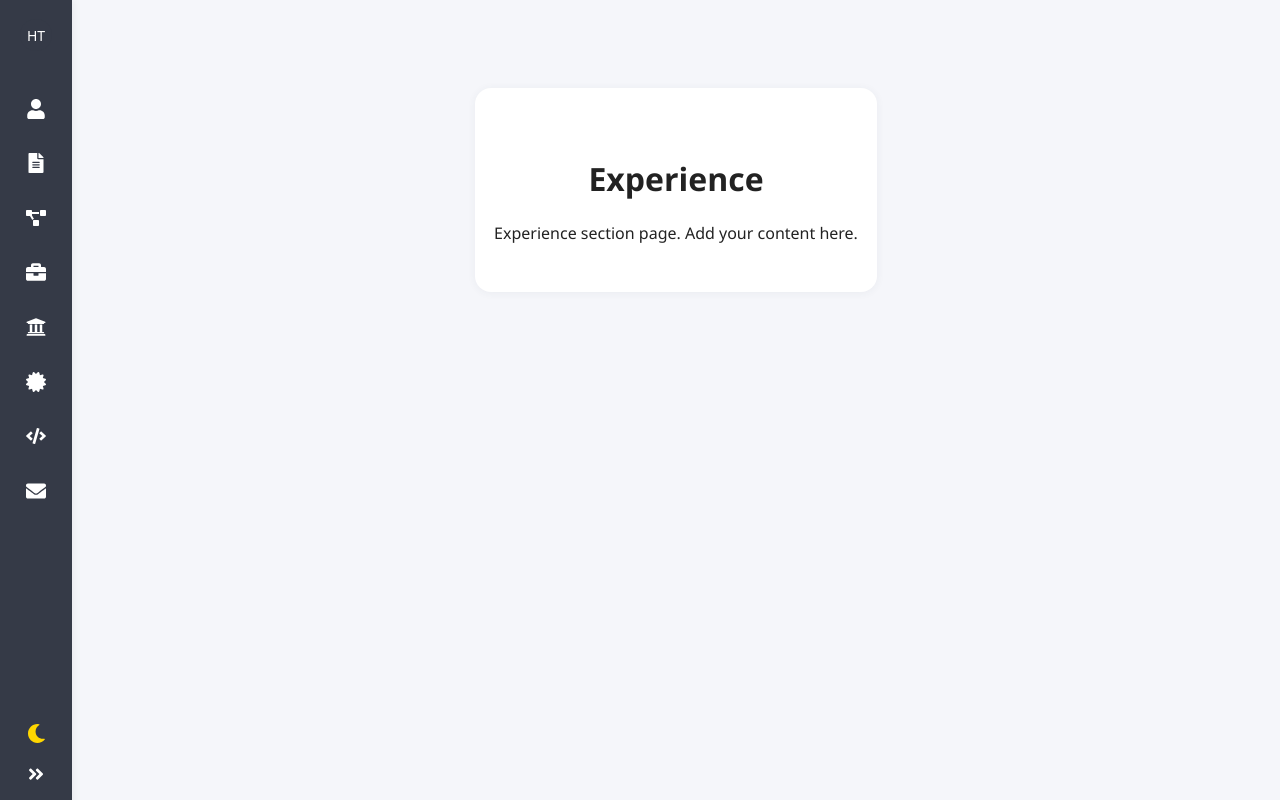
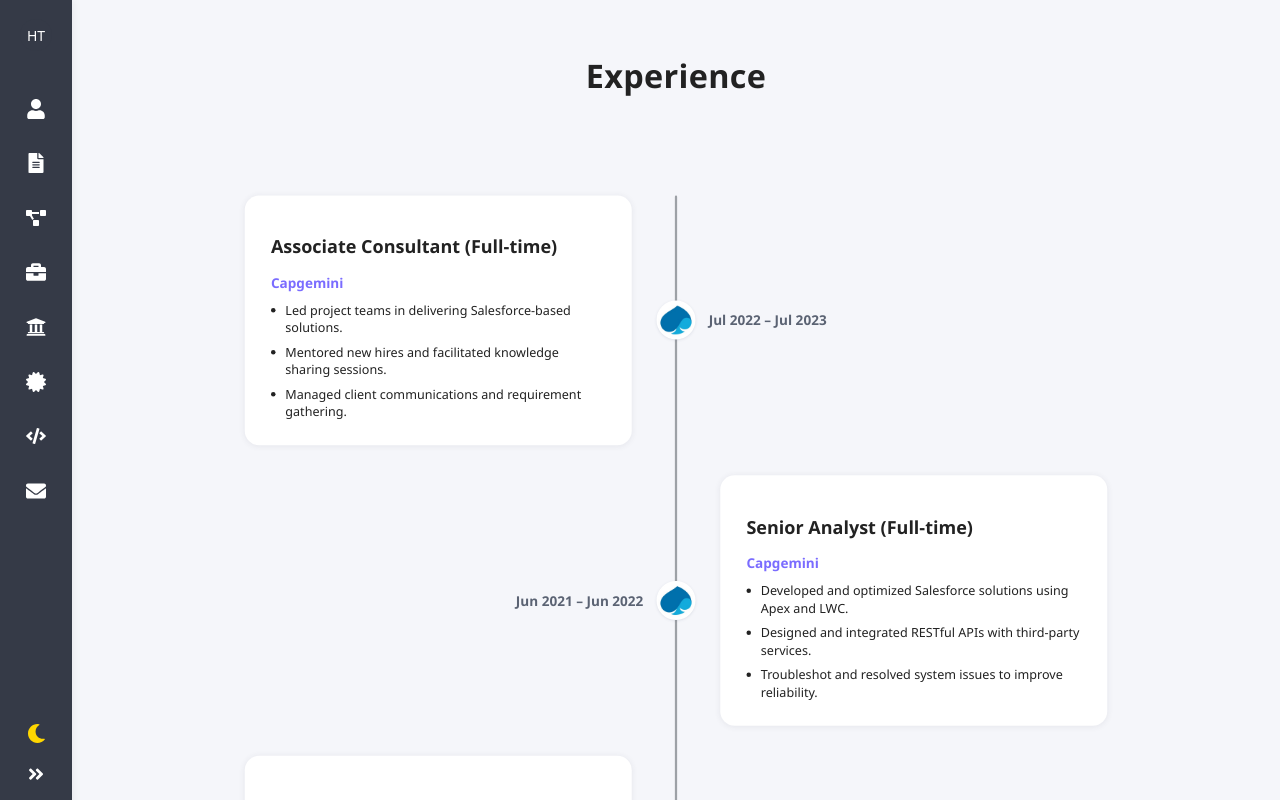
Before and after one commit to hemasundar-tatipudi/Portfoilo, a React (Create React App) app in the folder my-portfolio/: page /experience in a window 1280 px wide. Shown: the top 800 px of the page. Built offline with nearby package versions, Linux system fonts and the light colour scheme.

Commit message:
Updated - Pages, ExperiencePage, ResumePage

```diff
--- a/my-portfolio/src/App.css
+++ b/my-portfolio/src/App.css
@@ -522,3 +522,218 @@
   60% { opacity: 0.5; }
   100% { opacity: 0; }
 }
+
+/* ExperiencePage.js */
+
+/* EXPERIENCE */
+
+.exp3-page-container {
+  max-width: 1500px;
+  margin: 2em auto 0 auto;
+  min-height: 100vh;
+  padding-bottom: 0em;
+  position: relative;
+  transform: scale(0.75);
+  transform-origin: top center;
+  overflow: hidden;
+}
+.exp3-title {
+  text-align: center;
+  font-size: 2.7em;
+  font-weight: 900;
+  margin-bottom: 3em;
+  letter-spacing: 0.01em;
+}
+.exp3-timeline {
+  display: flex;
+  flex-direction: column;
+  position: relative;
+  width: 100%;
+  min-height: 400px;
+}
+.exp3-row {
+  display: grid;
+  grid-template-columns: 1fr 60px 1fr;
+  align-items: center;
+  margin-bottom: 2.5em;
+  position: relative;
+  z-index: 1;
+  min-height: 112px;
+}
+.exp3-col {
+  min-height: 80px;
+  display: flex;
+  justify-content: center;
+  align-items: center;
+}
+.exp3-col-left,
+.exp3-col-right {
+  width: 100%;
+  min-width: 200px;
+  position: relative;
+  display: flex;
+  align-items: center;
+  justify-content: flex-end;
+}
+.exp3-col-right {
+  justify-content: flex-start;
+}
+.exp3-card {
+  background: #fff;
+  border-radius: 1.2em;
+  box-shadow: 0 1px 8px rgba(50,60,80,0.09);
+  padding: 2em 2.2em 1.5em 2.2em;
+  text-align: left;
+  width: 90%;
+  margin: 0 auto;
+  box-sizing: border-box;
+}
+.exp3-company {
+  color: #7a6cff;
+  font-weight: 700;
+  font-size: 1.13em;
+  margin-bottom: 0.7em;
+}
+.exp3-card ul {
+  padding-left: 1.2em;
+  margin: 0.8em 0 0 0;
+}
+.exp3-card li {
+  margin-bottom: 0.6em;
+  font-size: 1.05em;
+}
+.exp3-col-center {
+  display: flex;
+  flex-direction: column;
+  align-items: center;
+  position: relative;
+  width: 60px;
+  min-width: 38px;
+  z-index: 2;
+}
+.exp3-logo-stack {
+  display: flex;
+  align-items: center;
+  justify-content: center;
+  height: 56px;
+}
+.exp3-logo {
+  width: 48px;
+  height: 48px;
+  border-radius: 50%;
+  background: #fff;
+  object-fit: contain;
+  box-shadow: 0 1px 4px rgba(60,80,110,0.13);
+  border: 2.5px solid #ffffff;
+  z-index: 2;
+}
+.exp3-date {
+  color: #5b6373;
+  font-size: 1.13em;
+  font-weight: 600;
+  text-align: center;
+  min-width: 46px;
+  margin: 0 0.75em;
+  white-space: nowrap;
+  padding: 0;
+  display: flex;
+  align-items: center;
+}
+.exp3-date-right {
+  justify-content: flex-start;
+  margin-left: 0.15em;
+}
+.exp3-date-left {
+  justify-content: flex-end;
+  margin-right: 0.15em;
+}
+/* Timeline line */
+.exp3-timeline-line {
+  position: absolute;
+  left: 50%;
+  top: 0;
+  width: 3px;
+  height: 100%;
+  background: #9da1a6;
+  z-index: 0;
+  border-radius: 2px;
+  transform: translateX(-50%);
+}
+
+/* ----------- MOBILE/TABLET ------------- */
+@media (max-width: 850px) {
+  .exp3-page-container {
+    transform: none !important;
+    max-width: 99vw;
+    min-height: unset;
+    padding-left: 0.2em;
+    padding-right: 0.2em;
+  }
+  .exp3-timeline-line {
+    display: none !important;
+  }
+  .exp3-row {
+    grid-template-columns: 1fr !important;
+    margin-bottom: 2.2em;
+  }
+  .exp3-col-center { display: none !important; }
+  .exp3-col-left, .exp3-col-right {
+    justify-content: center !important;
+    min-width: unset;
+    width: 100%;
+    padding: 0;
+  }
+  .exp3-card-group-mobile {
+    width: 100%;
+    display: flex;
+    flex-direction: column;
+    align-items: stretch;
+  }
+  .exp3-card {
+    width: 90vw;
+    min-width: unset;
+    max-width: 90vw;
+    padding: 1.2em 1em;
+    margin: 0.5em auto 1.4em auto;
+    box-sizing: border-box;
+    border-radius: 1em;
+  }
+  .exp3-title { font-size: 2em; margin-bottom: 2em;}
+  .exp3-date {
+    min-width: unset;
+    margin: 0 0 0.5em 0;
+    font-size: 1.1em;
+    justify-content: center !important;
+    text-align: center;
+    width: 100%;
+  }
+}
+@media (max-width: 600px) {
+  .exp3-title { font-size: 1.4em; }
+  .exp3-card {
+    font-size: 0.98em;
+    width: 97vw;
+    padding: 1em 0.6em;
+    margin: 0.5em auto 1em auto;
+  }
+}
+
+/* DARK MODE */
+body.dark .exp3-card {
+  background: #23242b;
+  color: #e5eaf4;
+  box-shadow: 0 1px 8px rgba(20,30,40,0.17);
+}
+body.dark .exp3-timeline-line {
+  background: #30344d;
+}
+body.dark .exp3-logo {
+  background: #23242b;
+  border: 2.5px solid #63ffe4;
+}
+body.dark .exp3-company {
+  color: #68e6ff;
+}
+body.dark .exp3-date {
+  color: #a4b7ca;
+}
--- a/my-portfolio/src/pages/ExperiencePage.js
+++ b/my-portfolio/src/pages/ExperiencePage.js
@@ -1,14 +1,141 @@
 import React from "react";
 import Navbar from "../components/Navbar";
+import capgeminiLogo from "../assets/capgemini-logo.png";
+import brainweaveLogo from "../assets/brainweave-logo.png";
+
+// Simple hook to check if mobile (you can move to a util)
+function useIsMobile() {
+  const [isMobile, setIsMobile] = React.useState(window.innerWidth <= 850);
+  React.useEffect(() => {
+    const onResize = () => setIsMobile(window.innerWidth <= 850);
+    window.addEventListener("resize", onResize);
+    return () => window.removeEventListener("resize", onResize);
+  }, []);
+  return isMobile;
+}
+
+const experiences = [
+  {
+    title: "Associate Consultant (Full-time)",
+    company: "Capgemini",
+    logo: capgeminiLogo,
+    period: "Jul 2022 – Jul 2023",
+    bullets: [
+      "Led project teams in delivering Salesforce-based solutions.",
+      "Mentored new hires and facilitated knowledge sharing sessions.",
+      "Managed client communications and requirement gathering.",
+    ],
+  },
+  {
+    title: "Senior Analyst (Full-time)",
+    company: "Capgemini",
+    logo: capgeminiLogo,
+    period: "Jun 2021 – Jun 2022",
+    bullets: [
+      "Developed and optimized Salesforce solutions using Apex and LWC.",
+      "Designed and integrated RESTful APIs with third-party services.",
+      "Troubleshot and resolved system issues to improve reliability.",
+    ],
+  },
+  {
+    title: "Senior Analyst (Internship)",
+    company: "Capgemini",
+    logo: capgeminiLogo,
+    period: "Jan 2021 – May 2021",
+    bullets: [
+      "Developed tools to automate manual tasks in Salesforce.",
+      "Supported the full project life cycle for client implementations.",
+    ],
+  },
+  {
+    title: "Marketing Promoter (Internship)",
+    company: "BrainWeave",
+    logo: brainweaveLogo,
+    period: "Mar 2019 – Apr 2019",
+    bullets: [
+      "Promoted BrainWeave's brand on campus and at events.",
+      "Coordinated with marketing team to increase brand awareness.",
+    ],
+  },
+];
 
 export default function ExperiencePage({ navProps }) {
+  const isMobile = useIsMobile();
+  // Most recent first
+  const ordered = experiences.slice();
+
   return (
     <div className="App">
       <Navbar {...navProps} />
-      <div className={`main-vertical-container${navProps.isMobile ? " mobile" : ""}`}>
-        <div className="about-page-container">
-          <h1>Experience</h1>
-          <p>Experience section page. Add your content here.</p>
+      <div className={`main-vertical-container${navProps && navProps.isMobile ? " mobile" : ""}`}>
+        <div className="exp3-page-container">
+          <h1 className="exp3-title">Experience</h1>
+          <div className="exp3-timeline">
+            {!isMobile && <div className="exp3-timeline-line" />}
+            {ordered.map((exp, idx) => {
+              if (isMobile) {
+                // Mobile: Date always above card
+                return (
+                  <div className="exp3-row" key={idx}>
+                    <div className="exp3-card-group-mobile">
+                      <div className="exp3-date">{exp.period}</div>
+                      <div className="exp3-card">
+                        <h2>{exp.title}</h2>
+                        <div className="exp3-company">{exp.company}</div>
+                        <ul>
+                          {exp.bullets.map((b, i) => (
+                            <li key={i}>{b}</li>
+                          ))}
+                        </ul>
+                      </div>
+                    </div>
+                  </div>
+                );
+              } else {
+                // Desktop: Alternate left/right
+                const isLeft = idx % 2 === 0;
+                return (
+                  <div className="exp3-row" key={idx}>
+                    <div className="exp3-col exp3-col-left">
+                      {isLeft ? (
+                        <div className="exp3-card">
+                          <h2>{exp.title}</h2>
+                          <div className="exp3-company">{exp.company}</div>
+                          <ul>
+                            {exp.bullets.map((b, i) => (
+                              <li key={i}>{b}</li>
+                            ))}
+                          </ul>
+                        </div>
+                      ) : (
+                        <div className="exp3-date exp3-date-right">{exp.period}</div>
+                      )}
+                    </div>
+                    <div className="exp3-col exp3-col-center">
+                      <div className="exp3-logo-stack">
+                        <img src={exp.logo} alt={exp.company} className="exp3-logo" />
+                      </div>
+                    </div>
+                    <div className="exp3-col exp3-col-right">
+                      {!isLeft ? (
+                        <div className="exp3-card">
+                          <h2>{exp.title}</h2>
+                          <div className="exp3-company">{exp.company}</div>
+                          <ul>
+                            {exp.bullets.map((b, i) => (
+                              <li key={i}>{b}</li>
+                            ))}
+                          </ul>
+                        </div>
+                      ) : (
+                        <div className="exp3-date exp3-date-left">{exp.period}</div>
+                      )}
+                    </div>
+                  </div>
+                );
+              }
+            })}
+          </div>
         </div>
       </div>
     </div>
--- a/my-portfolio/src/sections/Certifications.js
+++ b/my-portfolio/src/sections/Certifications.js
@@ -2,7 +2,6 @@
 export default (
   <ul>
     <li>Salesforce Certified Administrator</li>
-    <li>Salesforce Platform Developer I</li>
-    {/* Add more */}
+    <li>Salesforce Certified Platform Developer I</li>
   </ul>
 );
--- a/my-portfolio/src/sections/Education.js
+++ b/my-portfolio/src/sections/Education.js
@@ -2,10 +2,10 @@
 export default (
   <ul>
     <li>
-      <strong>MS, Computer Science</strong> – University of Utah, 2023–2025
+      <strong>MS, Computer Science</strong> – University of Utah (2023–2025)
     </li>
     <li>
-      <strong>BTech, CSE</strong> – Lovely Professional University, 2017–2021
+      <strong>BTech, Computer Science</strong> – Lovely Professional University (2017–2021)
     </li>
   </ul>
 );
--- a/my-portfolio/src/sections/Experience.js
+++ b/my-portfolio/src/sections/Experience.js
@@ -2,9 +2,9 @@
 export default (
   <ul>
     <li>
-      <strong>Software Engineer, Capgemini</strong> (2.5 years) <br />
-      Developed Salesforce solutions, backend services, and contributed to full-stack projects.
+      <strong>Capgemini – Salesforce Developer</strong>
+      <br />
+      Automated CI/CD pipelines, built custom applications, and optimized database queries. Consistently surpassed performance targets and collaborated on cross-functional teams.
     </li>
-    {/* Add more experiences */}
   </ul>
 );
```
Also changed, not shown: my-portfolio/src/App.js (+12 -15 lines), my-portfolio/src/pages/ResumePage.js (+20 -15 lines), my-portfolio/src/sections/About.js (+4 -3 lines), my-portfolio/src/sections/Projects.js (+7 -5 lines), my-portfolio/src/sections/Resume.js (+25 -4 lines), my-portfolio/src/sections/Skills.js (+8 -2 lines), my-portfolio/src/assets/brainweave-logo.png (added), my-portfolio/src/assets/capgemini-logo.png (added).
